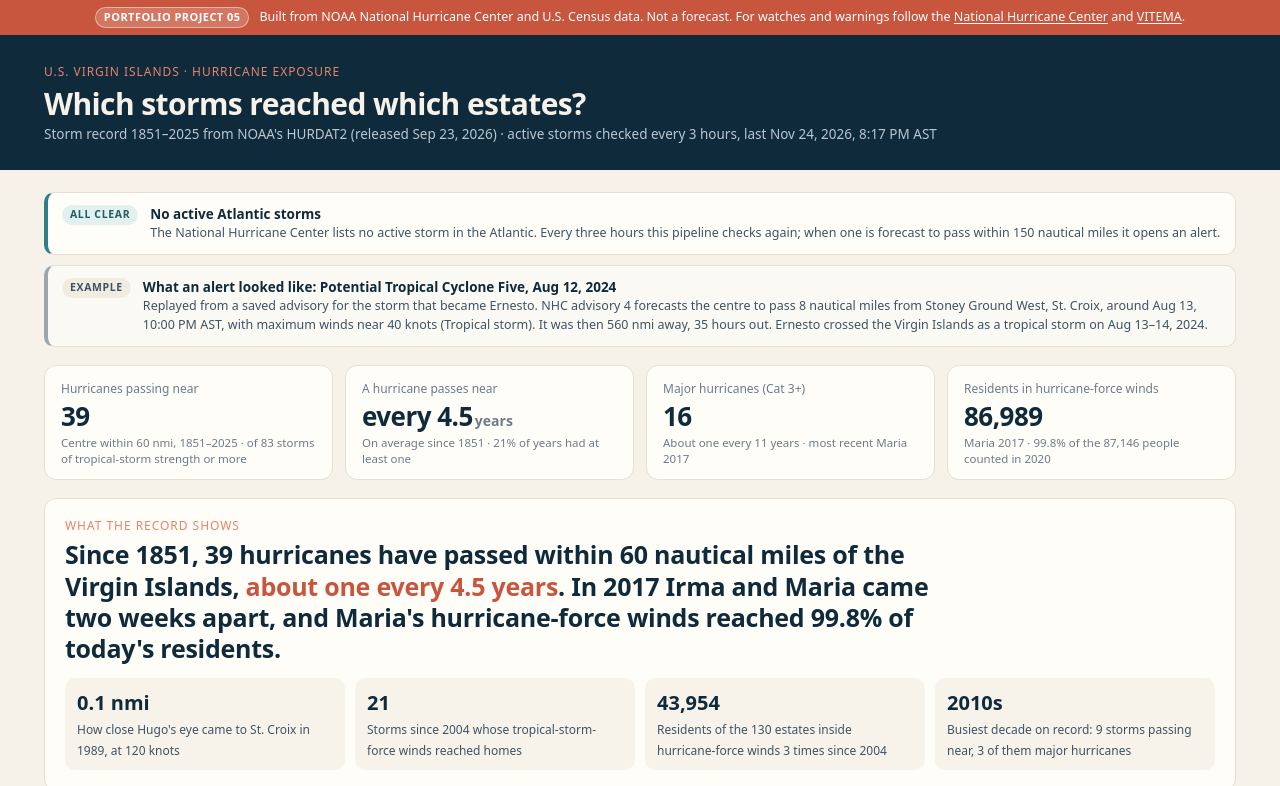
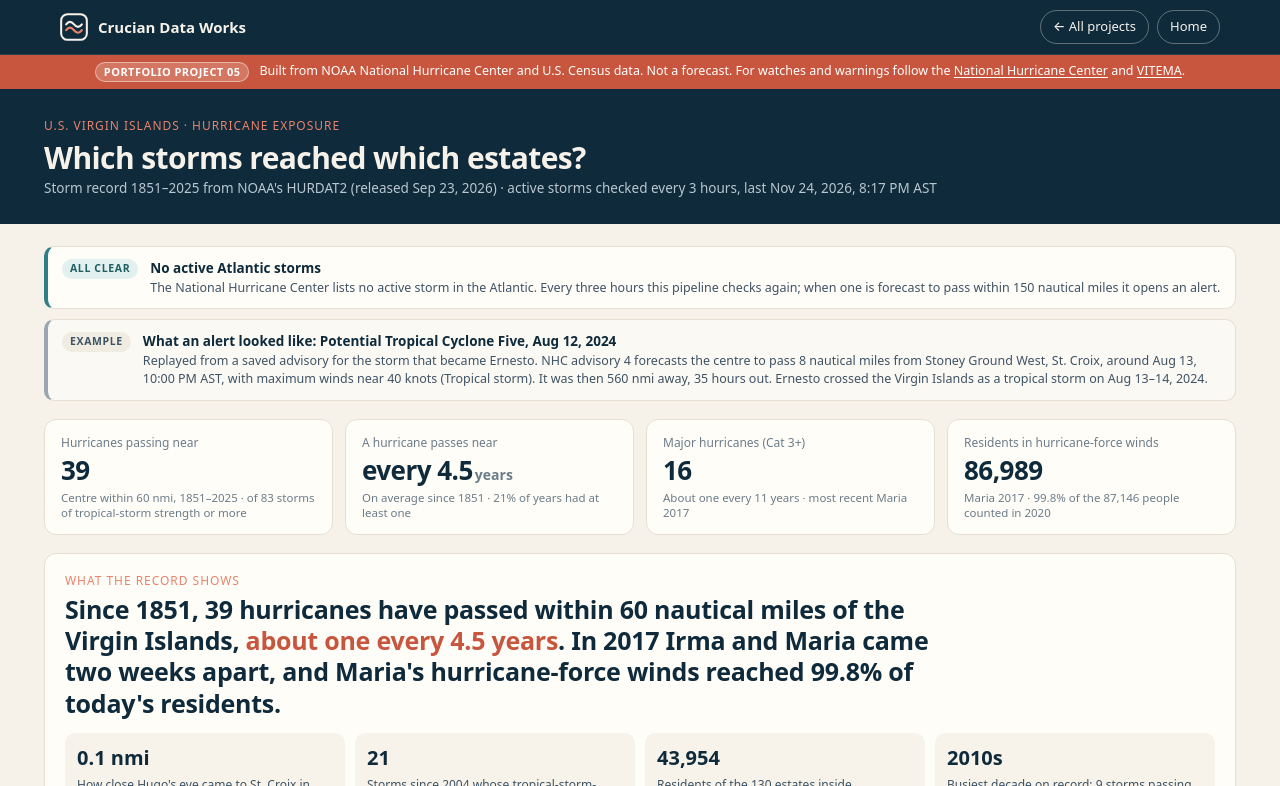
Before and after one commit to cruciandataworks/usvi-hurricane-exposure, a plain HTML site: page dashboard/index.html in a window 1280 px wide. Shown: the top 786 px of the page. Drawn offline with nearby package versions, Linux system fonts and the light colour scheme; grey boxes are pictures that could not be loaded; a web font is replaced by a local one.

Commit message:
Add site navigation back to the Crucian Data Works home page
A dark bar at the top of the dashboard links to the home page and to the
projects section, and stays visible while scrolling. The footer logo also
links home.

Co-authored-by: Perplexity <noreply@perplexity.ai>

```diff
--- a/dashboard/index.html
+++ b/dashboard/index.html
@@ -13,6 +13,28 @@
 <link rel="stylesheet" href="hurricane.css">
 </head>
 <body>
+<!-- site-nav: links back to the Crucian Data Works home page -->
+<style>
+.site-nav{background:#0E2A3B;color:#F6F2EA;border-bottom:1px solid rgba(246,242,234,.12);position:sticky;top:0;z-index:50}
+.site-nav-inner{max-width:1200px;margin:0 auto;padding:10px 20px;display:flex;align-items:center;justify-content:space-between;gap:12px}
+.site-nav a{color:#F6F2EA;text-decoration:none}
+.site-nav .sn-home{display:flex;align-items:center;gap:10px;font-family:'Cabinet Grotesk','Satoshi',system-ui,sans-serif;font-weight:800;font-size:15px}
+.site-nav .sn-home img{width:28px;height:28px}
+.site-nav .sn-links{display:flex;gap:8px;align-items:center}
+.site-nav .sn-links a{font-size:13px;font-weight:500;padding:6px 12px;border-radius:99px;border:1px solid rgba(246,242,234,.35)}
+.site-nav .sn-links a:hover,.site-nav .sn-home:hover{color:#E8836B;border-color:#E8836B}
+@media (max-width:560px){.site-nav .sn-home span{display:none}.site-nav .sn-links a{padding:5px 10px;font-size:12.5px}}
+a.brand{color:inherit;text-decoration:none}
+</style>
+<nav class="site-nav" aria-label="Site">
+  <div class="site-nav-inner">
+    <a class="sn-home" href="../../" aria-label="Crucian Data Works home page"><img src="cdw-icon-reverse.svg" alt=""><span>Crucian Data Works</span></a>
+    <div class="sn-links">
+      <a href="../../#projects">&larr; All projects</a>
+      <a href="../../" class="sn-hide-sm">Home</a>
+    </div>
+  </div>
+</nav>
 <div class="demo-bar" role="note">
   <span class="pill">Portfolio project 05</span>
   <span>Built from NOAA National Hurricane Center and U.S. Census data. Not a forecast. For watches and warnings follow the <a href="https://www.nhc.noaa.gov/" target="_blank" rel="noopener">National Hurricane Center</a> and <a href="https://vitema.vi.gov/" target="_blank" rel="noopener">VITEMA</a>.</span>
@@ -141,10 +163,10 @@
 
 <footer class="foot">
   <div class="wrap foot-inner">
-    <div class="brand">
+    <a class="brand" href="../../" title="Crucian Data Works home page">
       <img src="cdw-icon-reverse.svg" alt="" width="36" height="36">
       <div><b>Crucian Data Works</b><span>Data engineering from St. Croix</span></div>
-    </div>
+    </a>
     <div class="contact">Roger Simon · <a href="mailto:hello@cruciandataworks.com">hello@cruciandataworks.com</a></div>
   </div>
   <p class="wrap fine">Data: storm tracks from NOAA National Hurricane Center <a href="https://www.nhc.noaa.gov/data/#hurdat" target="_blank" rel="noopener">HURDAT2</a> (<span id="hurdatFile"></span>); live forecasts from <a href="https://www.nhc.noaa.gov/gis/" target="_blank" rel="noopener">NHC GIS forecast tracks</a>; residents and housing units from the U.S. Census Bureau <a href="https://www.census.gov/data/tables/2020/dec/2020-us-virgin-islands.html" target="_blank" rel="noopener">2020 Census of the U.S. Virgin Islands</a>; estate boundaries from Census <a href="https://www.census.gov/geographies/mapping-files/time-series/geo/tiger-line-file.html" target="_blank" rel="noopener">TIGER/Line</a>. Map tiles © <a href="https://www.openstreetmap.org/copyright" target="_blank" rel="noopener">OpenStreetMap</a> contributors. This page is an independent analysis. <span id="built"></span></p>
```
